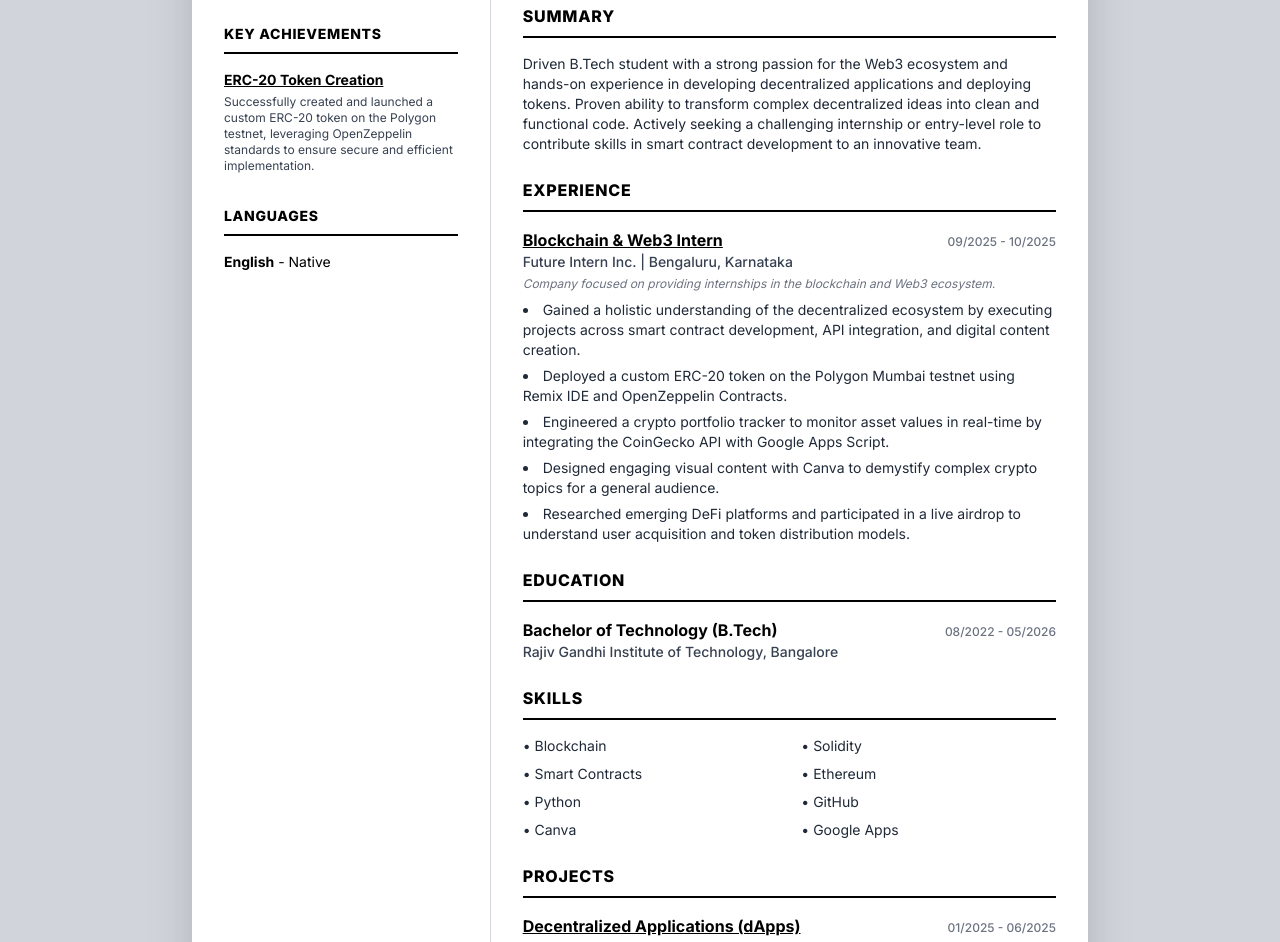
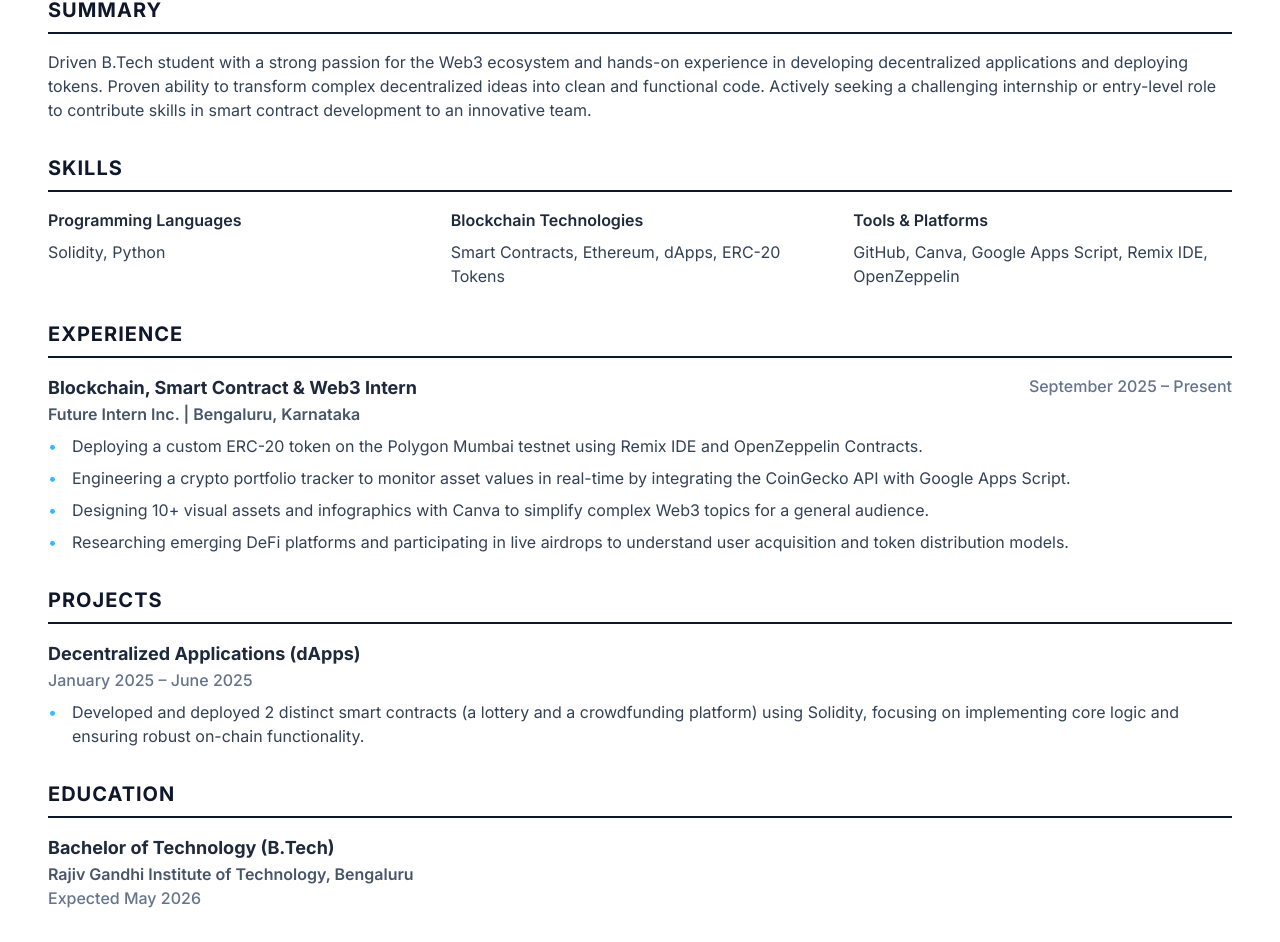
Before and after one commit to mirwaise/mirwaise-RESUME, a plain HTML site: page index.html in a window 1280 px wide. Shown: the part 240-1182 px from the top of the page. Drawn offline with nearby package versions, Linux system fonts and the light colour scheme.

Commit message:
Update index.html

```diff
--- a/index.html
+++ b/index.html
@@ -3,127 +3,137 @@
 <head>
     <meta charset="UTF-8">
     <meta name="viewport" content="width=device-width, initial-scale=1.0">
-    <title>Resume | Mirwaise Khan</title>
+    <title>Mirwaise Khan | Blockchain & Smart Contract Developer</title>
     <script src="https://cdn.tailwindcss.com"></script>
+    <link rel="preconnect" href="https://fonts.googleapis.com">
+    <link rel="preconnect" href="https://fonts.gstatic.com" crossorigin>
+    <link href="https://fonts.googleapis.com/css2?family=Inter:wght@400;500;600;700&display=swap" rel="stylesheet">
     <style>
-        @import url('https://fonts.googleapis.com/css2?family=Inter:wght@400;500;700;800&display=swap');
         body {
             font-family: 'Inter', sans-serif;
-            /* Ensures colors print correctly when saving as PDF */
-            -webkit-print-color-adjust: exact;
-            print-color-adjust: exact;
+            background-color: #f8fafc; /* slate-50 */
+        }
+        .container {
+            max-width: 900px;
         }
         .section-title {
-            border-bottom: 2px solid #000; /* Solid black underline */
+            color: #0f172a; /* slate-900 */
+            border-bottom: 2px solid #0f172a; /* slate-900 */
         }
-        .left-col-title {
-             border-bottom: 2px solid #000; /* Solid black underline */
+        .job-title {
+            color: #1e293b; /* slate-800 */
+        }
+        .company-name {
+            color: #475569; /* slate-600 */
+        }
+        .text-muted {
+            color: #64748b; /* slate-500 */
+        }
+        ul li {
+            position: relative;
+            padding-left: 1.5rem;
+            margin-bottom: 0.5rem;
+        }
+        ul li::before {
+            content: '•';
+            position: absolute;
+            left: 0;
+            color: #38bdf8; /* sky-400 */
         }
     </style>
 </head>
-<body class="bg-gray-300 flex justify-center items-center p-4">
+<body class="text-slate-700">
+    <div class="container mx-auto p-6 sm:p-8 md:p-12 bg-white shadow-lg rounded-lg my-8">
 
-    <div class="max-w-4xl w-full bg-white shadow-2xl my-8 grid grid-cols-12">
+        <header class="text-center mb-10">
+            <h1 class="text-4xl md:text-5xl font-bold text-slate-900 tracking-tight">MIRWAISE KHAN</h1>
+            <div class="mt-4 flex justify-center items-center flex-wrap gap-x-6 gap-y-2 text-sm text-muted">
+                <span>Bengaluru, Karnataka</span>
+                <span>&bull;</span>
+                <span>7810812117</span>
+                <span>&bull;</span>
+                <a href="mailto:nifaskhan098@gmail.com" class="text-sky-500 hover:text-sky-600">nifaskhan098@gmail.com</a>
+            </div>
+            <div class="mt-3 flex justify-center items-center flex-wrap gap-x-6 gap-y-2 text-sm">
+                <a href="https://linkedin.com/in/mirwaisekhan" target="_blank" class="text-sky-500 hover:text-sky-600">LinkedIn Profile</a>
+                <span>&bull;</span>
+                <a href="https://mirwaise.github.io/mirwaise-RESUME/" target="_blank" class="text-sky-500 hover:text-sky-600">Personal Portfolio</a>
+            </div>
+        </header>
 
-        <!-- Left Column -->
-        <div class="col-span-4 bg-white text-black p-8 border-r border-gray-300">
-            <div class="flex justify-center mb-6">
-                <img class="w-36 h-36 rounded-full border-4 border-white shadow-md" src="https://github.com/mirwaise/mirwaise-RESUME/blob/main/WhatsApp%20Image%202025-09-23%20at%209.57.17%20PM.jpeg?raw=true" alt="Profile Photo of Mirwaise Khan">
-            </div>
-
-            <div class="mt-10">
-                <h3 class="text-sm font-extrabold uppercase tracking-wider text-black left-col-title pb-2 mb-4">Key Achievements</h3>
-                 <h4 class="font-bold text-sm text-black underline">ERC-20 Token Creation</h4>
-                 <p class="text-xs mt-1 text-gray-700">Successfully created and launched a custom ERC-20 token on the Polygon testnet, leveraging OpenZeppelin standards to ensure secure and efficient implementation.</p>
-            </div>
-
-            <div class="mt-8">
-                <h3 class="text-sm font-extrabold uppercase tracking-wider text-black left-col-title pb-2 mb-4">Languages</h3>
-                <p class="text-sm"><strong>English</strong> - Native</p>
-            </div>
-
-        </div>
-
-        <!-- Right Column -->
-        <div class="col-span-8 p-8">
-             <header class="text-left mb-8">
-                <h1 class="text-5xl font-extrabold tracking-tight text-black">MIRWAISE KHAN</h1>
-                <h2 class="mt-1 text-xl font-medium text-gray-700">Blockchain & Smart Contract Developer</h2>
-                <div class="mt-4 text-xs text-gray-600 flex items-center flex-wrap gap-x-3 gap-y-1">
-                    <span>7810812117</span>
-                    <span>&bull;</span>
-                    <span>nifaskhan098@gmail.com</span>
-                     <span>&bull;</span>
-                    <span>Bengaluru, Karnataka</span>
-                     <span>&bull;</span>
-                    <a href="https://linkedin.com/in/mirwaisekhan" target="_blank" class="hover:text-black underline">linkedin.com/in/mirwaisekhan</a>
-                </div>
-            </header>
-
-            <section>
-                <h3 class="text-base font-extrabold uppercase tracking-wider text-black section-title pb-2 mb-4">Summary</h3>
-                <p class="text-sm text-gray-800">
-                    Driven B.Tech student with a strong passion for the Web3 ecosystem and hands-on experience in developing decentralized applications and deploying tokens. Proven ability to transform complex decentralized ideas into clean and functional code. Actively seeking a challenging internship or entry-level role to contribute skills in smart contract development to an innovative team.
-                </p>
+        <main>
+            <!-- Summary Section -->
+            <section class="mb-8">
+                <h2 class="text-xl font-bold uppercase tracking-wider pb-2 mb-4 section-title">Summary</h2>
+                <p>Driven B.Tech student with a strong passion for the Web3 ecosystem and hands-on experience in developing decentralized applications and deploying tokens. Proven ability to transform complex decentralized ideas into clean and functional code. Actively seeking a challenging internship or entry-level role to contribute skills in smart contract development to an innovative team.</p>
             </section>
 
-            <section class="mt-6">
-                <h3 class="text-base font-extrabold uppercase tracking-wider text-black section-title pb-2 mb-4">Experience</h3>
-                <div>
-                    <div class="flex justify-between items-baseline">
-                        <h4 class="text-base font-bold underline">Blockchain & Web3 Intern</h4>
-                        <p class="text-xs font-medium text-gray-500">09/2025 - 10/2025</p>
+            <!-- Skills Section -->
+            <section class="mb-8">
+                <h2 class="text-xl font-bold uppercase tracking-wider pb-2 mb-4 section-title">Skills</h2>
+                <div class="grid grid-cols-1 md:grid-cols-3 gap-6">
+                    <div>
+                        <h3 class="font-semibold text-slate-800 mb-2">Programming Languages</h3>
+                        <p>Solidity, Python</p>
                     </div>
-                    <p class="text-sm font-medium text-gray-700">Future Intern Inc. | Bengaluru, Karnataka</p>
-                    <p class="text-xs italic text-gray-500 mt-1">Company focused on providing internships in the blockchain and Web3 ecosystem.</p>
-                    <ul class="mt-2 list-disc list-inside text-sm text-gray-800 space-y-1.5">
-                        <li>Gained a holistic understanding of the decentralized ecosystem by executing projects across smart contract development, API integration, and digital content creation.</li>
-                        <li>Deployed a custom ERC-20 token on the Polygon Mumbai testnet using Remix IDE and OpenZeppelin Contracts.</li>
-                        <li>Engineered a crypto portfolio tracker to monitor asset values in real-time by integrating the CoinGecko API with Google Apps Script.</li>
-                        <li>Designed engaging visual content with Canva to demystify complex crypto topics for a general audience.</li>
-                        <li>Researched emerging DeFi platforms and participated in a live airdrop to understand user acquisition and token distribution models.</li>
+                    <div>
+                        <h3 class="font-semibold text-slate-800 mb-2">Blockchain Technologies</h3>
+                        <p>Smart Contracts, Ethereum, dApps, ERC-20 Tokens</p>
+                    </div>
+                    <div>
+                        <h3 class="font-semibold text-slate-800 mb-2">Tools & Platforms</h3>
+                        <p>GitHub, Canva, Google Apps Script, Remix IDE, OpenZeppelin</p>
+                    </div>
+                </div>
+            </section>
+
+            <!-- Experience Section -->
+            <section class="mb-8">
+                <h2 class="text-xl font-bold uppercase tracking-wider pb-2 mb-4 section-title">Experience</h2>
+                <div class="mb-6">
+                    <div class="flex justify-between flex-wrap">
+                        <h3 class="text-lg font-bold job-title">Blockchain, Smart Contract & Web3 Intern</h3>
+                        <p class="text-muted font-medium">September 2025 – Present</p>
+                    </div>
+                    <p class="company-name font-semibold">Future Intern Inc. | Bengaluru, Karnataka</p>
+                    <ul class="mt-2 list-outside">
+                        <li>Deploying a custom ERC-20 token on the Polygon Mumbai testnet using Remix IDE and OpenZeppelin Contracts.</li>
+                        <li>Engineering a crypto portfolio tracker to monitor asset values in real-time by integrating the CoinGecko API with Google Apps Script.</li>
+                        <li>Designing 10+ visual assets and infographics with Canva to simplify complex Web3 topics for a general audience.</li>
+                        <li>Researching emerging DeFi platforms and participating in live airdrops to understand user acquisition and token distribution models.</li>
                     </ul>
                 </div>
             </section>
 
-            <section class="mt-6">
-                <h3 class="text-base font-extrabold uppercase tracking-wider text-black section-title pb-2 mb-4">Education</h3>
+            <!-- Projects Section -->
+            <section class="mb-8">
+                <h2 class="text-xl font-bold uppercase tracking-wider pb-2 mb-4 section-title">Projects</h2>
                 <div>
-                    <div class="flex justify-between items-baseline">
-                        <h4 class="text-base font-bold">Bachelor of Technology (B.Tech)</h4>
-                        <p class="text-xs font-medium text-gray-500">08/2022 - 05/2026</p>
-                    </div>
-                    <p class="text-sm font-medium text-gray-700">Rajiv Gandhi Institute of Technology, Bangalore</p>
+                    <h3 class="text-lg font-bold job-title">Decentralized Applications (dApps)</h3>
+                     <p class="text-muted font-medium">January 2025 – June 2025</p>
+                    <ul class="mt-2 list-outside">
+                        <li>Developed and deployed 2 distinct smart contracts (a lottery and a crowdfunding platform) using Solidity, focusing on implementing core logic and ensuring robust on-chain functionality.</li>
+                    </ul>
                 </div>
             </section>
 
-            <section class="mt-6">
-                <h3 class="text-base font-extrabold uppercase tracking-wider text-black section-title pb-2 mb-4">Skills</h3>
-                 <div class="grid grid-cols-2 gap-x-6 gap-y-2 text-sm text-gray-800">
-                    <p>&bull; Blockchain</p>
-                    <p>&bull; Solidity</p>
-                    <p>&bull; Smart Contracts</p>
-                    <p>&bull; Ethereum</p>
-                    <p>&bull; Python</p>
-                    <p>&bull; GitHub</p>
-                    <p>&bull; Canva</p>
-                    <p>&bull; Google Apps</p>
+            <!-- Education Section -->
+            <section class="mb-8">
+                <h2 class="text-xl font-bold uppercase tracking-wider pb-2 mb-4 section-title">Education</h2>
+                <div>
+                    <h3 class="text-lg font-bold job-title">Bachelor of Technology (B.Tech)</h3>
+                    <p class="company-name font-semibold">Rajiv Gandhi Institute of Technology, Bengaluru</p>
+                    <p class="text-muted font-medium">Expected May 2026</p>
                 </div>
             </section>
 
-             <section class="mt-6">
-                <h3 class="text-base font-extrabold uppercase tracking-wider text-black section-title pb-2 mb-4">Projects</h3>
-                <div>
-                     <div class="flex justify-between items-baseline">
-                        <h4 class="text-base font-bold underline">Decentralized Applications (dApps)</h4>
-                        <p class="text-xs font-medium text-gray-500">01/2025 - 06/2025</p>
-                    </div>
-                    <p class="text-xs italic text-gray-500 mt-1">dApps involving smart contracts and decentralized functionalities.</p>
-                    <p class="mt-2 text-sm text-gray-800">Developed and deployed smart contracts for a lottery and a crowdfunding platform using Solidity, focusing on implementing core logic and ensuring robust on-chain functionality.</p>
-                </div>
+            <!-- Languages Section -->
+            <section>
+                <h2 class="text-xl font-bold uppercase tracking-wider pb-2 mb-4 section-title">Languages</h2>
+                <p>English, Hindi, Bengali</p>
             </section>
-        </div>
+
+        </main>
     </div>
-
 </body>
 </html>
```
